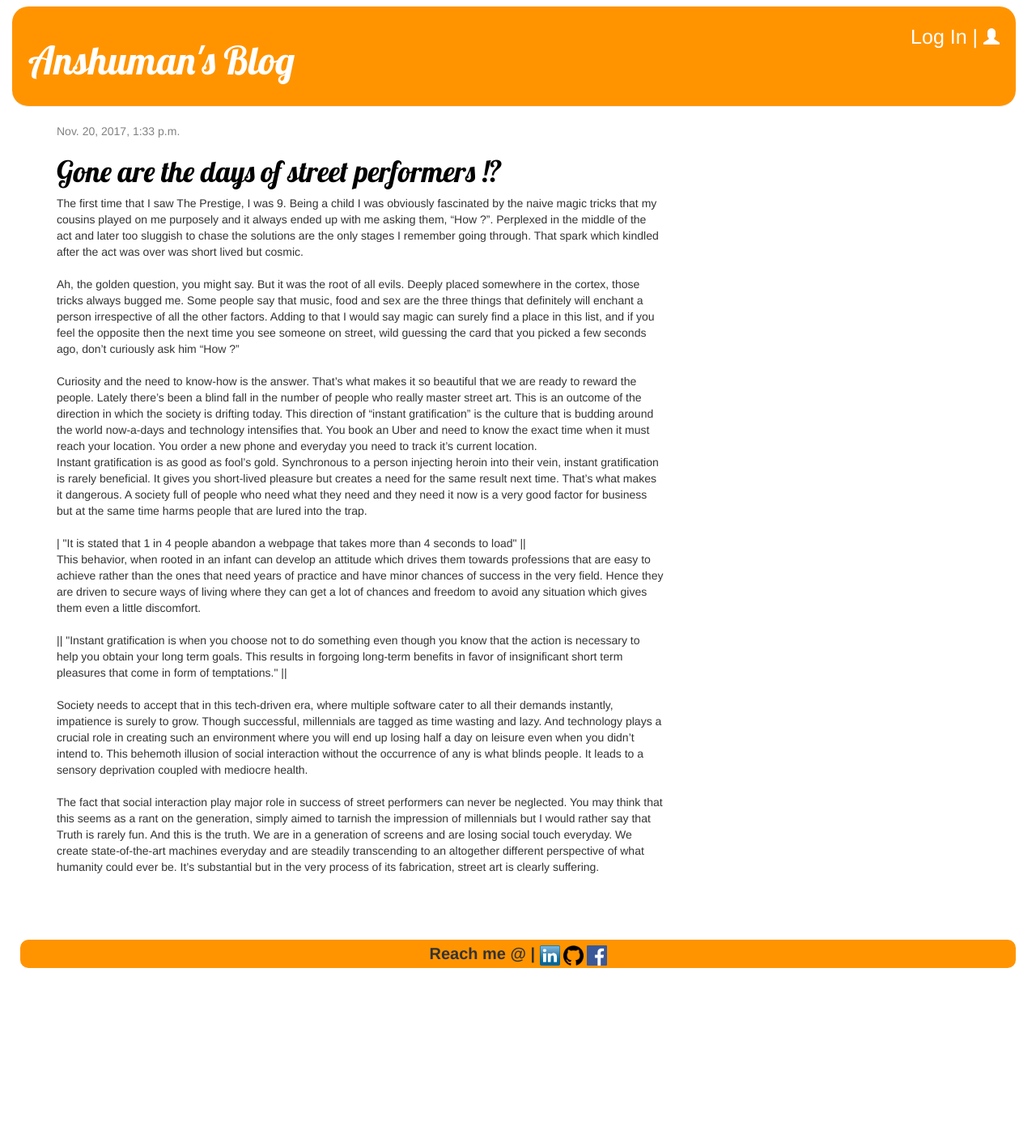
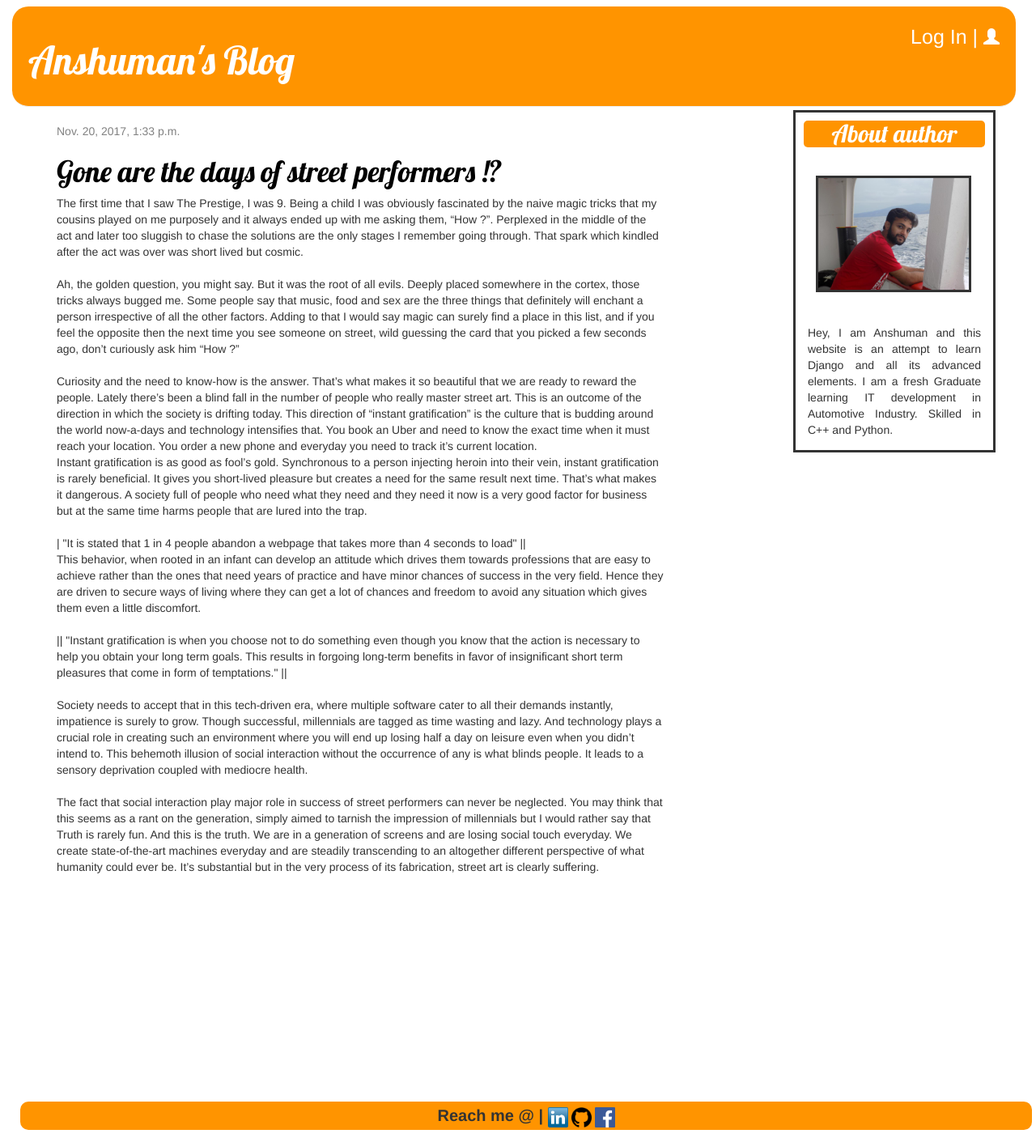
Before and after one commit to tiwansh/myDjango, a Django app: page / in a window 1280 px wide. Shown: the whole page at 81% size. Before the commit the page ends 1196 px from the top, so only its background shows below. Run offline with Django 3.2, Linux system fonts and the light colour scheme; data comes from the database, SQL or seed files in the repository; both versions use the stored data as it was after the commit; some libraries are stand-ins or nearby versions.

Commit message:
Added about author | Testing email share

```diff
--- a/blog/static/css/blog.css
+++ b/blog/static/css/blog.css
@@ -1,3 +1,7 @@
+html{
+	position: relative;
+	min-height: 100%;
+}
 h1 a{
 	color : red;
 	font-family: 'Lobster';
@@ -67,7 +71,13 @@ h1, h2, h3, h4 {
 	  border-radius: 10px;
 	  margin: 10px;
 	  padding: 3px;
-
+	  z-index:-1;
+	  /*position: absolute;*/
+	  clear: both;
+	  bottom:0;
+	  position: relative;
+	  width: 100%;
+	  overflow: hidden;
 }
 
 span{
@@ -75,3 +85,37 @@ span{
 	font-weight: bold;
 	font-size: 20px;
 }
+
+.rightside{
+	/*display: block;*/
+	margin:25px;
+	margin-right:50px;
+	padding: ;
+	right: 0;
+	position: fixed;
+	z-index: 1;
+	border-style:solid;
+	border-width: 3px;
+	width: 250;
+	height:auto;
+}
+
+.rightside h2{
+	background-color: #ff9400;
+	border-radius: 5px;
+	color:#ffffff;
+	margin: 10px;
+	text-indent: center;
+	/*font-size: 50px;*/
+}
+
+.rightside img{
+	margin:25px;
+	border-style: solid;
+	border-width: 3px;
+}
+
+.rightside p{
+	margin:15px;
+	text-align: justify;
+}
--- a/blog/templates/blog/base.html
+++ b/blog/templates/blog/base.html
@@ -16,7 +16,15 @@
 	    		<a href="/admin" style = "float:right; weight:10px; font-size:25px; color:#ffffff">Log In | <span class = "glyphicon glyphicon-user"></span></a>
 	    	{% endif %}
 	        <h1><a href="/">Anshuman's Blog</a></h1>
+	        <div class = "rightside">
+	    	<h2><center>About author</center></h2>
+	    	<img src="{% static "img/anshuman.jpg" %}" height = "144" width = "192">
+	    	<p>Hey, I am Anshuman and this website is an attempt to learn Django and all its advanced elements. I am a fresh Graduate learning IT development in Automotive Industry. Skilled in C++ and Python.</p>
 	    </div>
+	    </div>
+
+
+
 	    <div class="content container">
 	        <div class="row">
 	            <div class="col-md-8">
@@ -25,6 +33,7 @@
 	            </div>
 	        </div>
 	    </div>
+	    <div style = "height:200px;"></div>
 	    <div class = "footer">
 	    	<span class = "foot">Reach me @ | </span>
 	    	<span class = "foot"><a href="https://www.linkedin.com/in/anshuman-tiwari-37324378/"><img src="{% static "img/linkedin.png"%}" height = "25" width = "25"></a></span>
```
Also changed, not shown: blog/static/img/anshuman.jpg (added), blog/templates/blog/about_admins.html (added), db.sqlite3.
